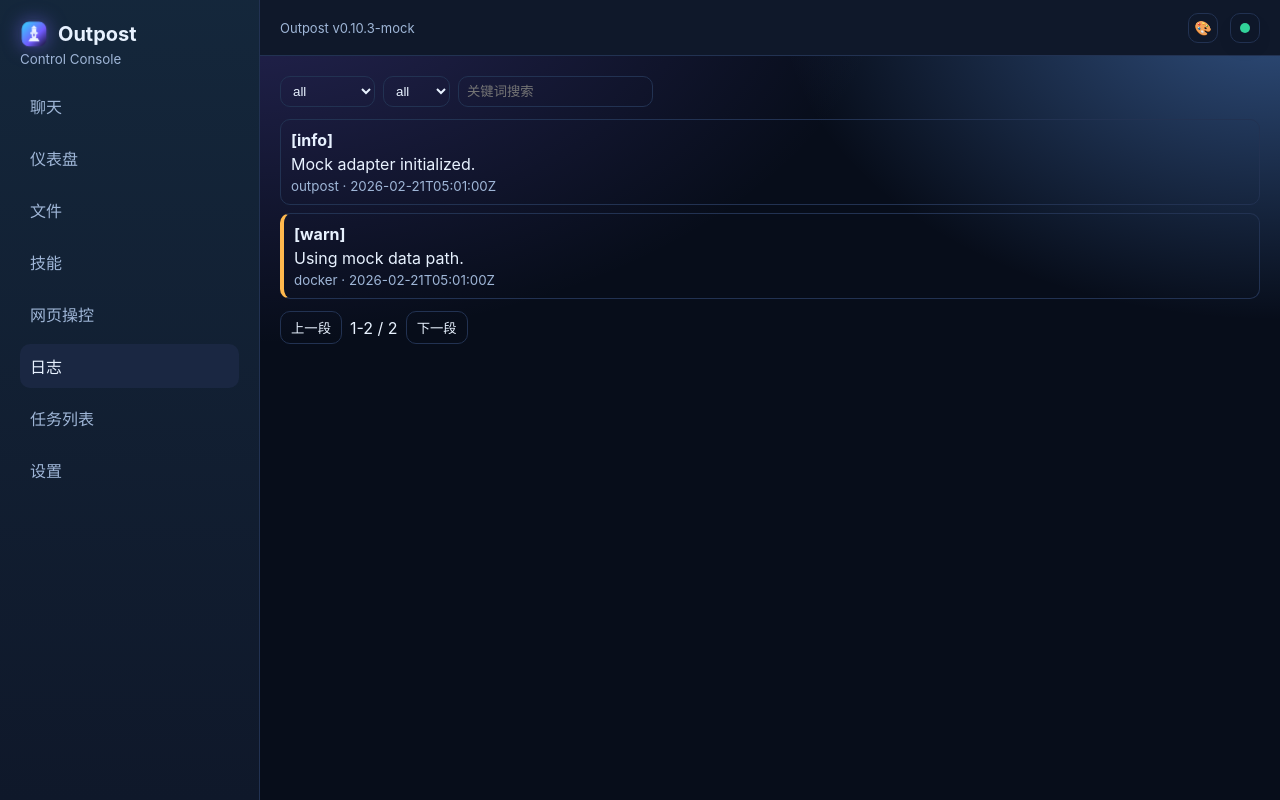
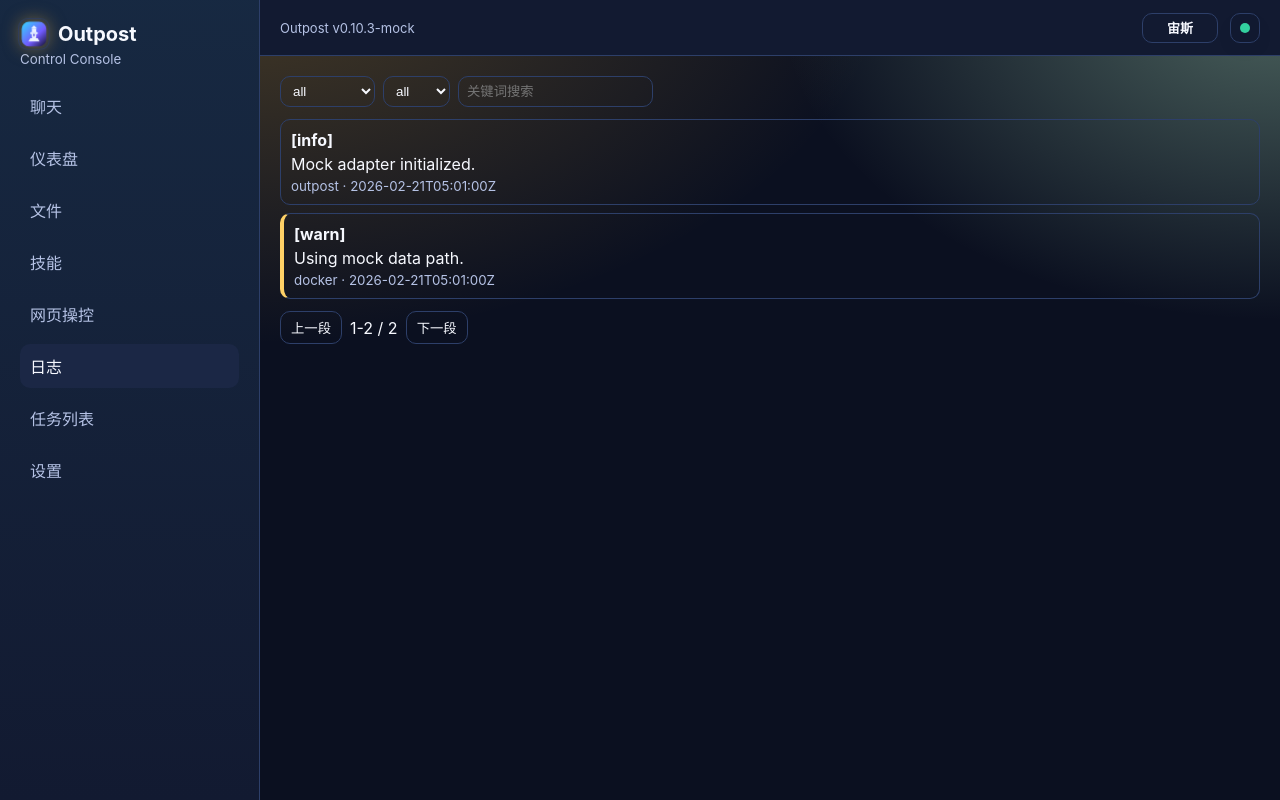
Before and after one commit to RyanNoveClud/OutpostForOpenclawDocker, a React (Vite) app: page /logs in a window 1280 px wide. Built offline with nearby package versions, Linux system fonts and the light colour scheme; no server answers.

Commit message:
retheme UI as Zeus/Poseidon/Hades and simplify theme switch label

```diff
--- a/src/app/app.css
+++ b/src/app/app.css
@@ -10,42 +10,45 @@
 }
 
 .shell[data-theme='nebula'] {
-  --bg: #070d1a;
-  --bg-elevated: #0f182a;
-  --bg-hover: #1a2742;
-  --text: #e8f2ff;
-  --text-muted: #9fb6d7;
-  --border: #223252;
-  --ok: #32d39a;
-  --warn: #ffb84d;
-  --err: #ff6470;
-  --accent: #7f6bff;
+  /* 宙斯：雷霆金+深夜蓝 */
+  --bg: #0b1020;
+  --bg-elevated: #121a31;
+  --bg-hover: #1b2745;
+  --text: #f7f9ff;
+  --text-muted: #b5c2e5;
+  --border: #2d3f69;
+  --ok: #33d09f;
+  --warn: #ffd166;
+  --err: #ff6b7a;
+  --accent: #f5b93a;
 }
 
 .shell[data-theme='ocean'] {
-  --bg: #041721;
-  --bg-elevated: #0b2433;
-  --bg-hover: #12354b;
+  /* 波塞冬：深海青+海浪蓝 */
+  --bg: #031824;
+  --bg-elevated: #092638;
+  --bg-hover: #123b56;
   --text: #e9fbff;
-  --text-muted: #9cc8da;
-  --border: #245069;
-  --ok: #1ecfa7;
-  --warn: #ffd166;
-  --err: #ff6b81;
-  --accent: #1dbad8;
+  --text-muted: #9ccedf;
+  --border: #245775;
+  --ok: #20d6ad;
+  --warn: #ffd27a;
+  --err: #ff7187;
+  --accent: #2ec4ff;
 }
 
 .shell[data-theme='mono'] {
-  --bg: #101112;
-  --bg-elevated: #17191b;
-  --bg-hover: #222428;
-  --text: #f3f4f6;
-  --text-muted: #a0a5ae;
-  --border: #31343a;
-  --ok: #7ee787;
-  --warn: #f2cc60;
-  --err: #ff7b72;
-  --accent: #c9ccd2;
+  /* 哈迪斯：冥界黑+幽紫 */
+  --bg: #0c0a14;
+  --bg-elevated: #151025;
+  --bg-hover: #21183a;
+  --text: #f2edff;
+  --text-muted: #b1a7cc;
+  --border: #3a3157;
+  --ok: #7de0a2;
+  --warn: #f0c674;
+  --err: #ff7ea8;
+  --accent: #9d6bff;
 }
 
 * {
@@ -190,15 +193,15 @@ body {
   background: var(--bg-hover);
 }
 
-.icon-button {
-  width: 30px;
+.theme-switch-button {
+  min-width: 76px;
   height: 30px;
-  min-width: 30px;
-  padding: 0 !important;
+  padding: 0 10px !important;
   display: inline-flex;
   align-items: center;
   justify-content: center;
-  font-size: 14px;
+  font-size: 13px;
+  font-weight: 600;
 }
 
 .status-icon-wrap {
--- a/src/components/layout/ShellLayout.tsx
+++ b/src/components/layout/ShellLayout.tsx
@@ -40,13 +40,13 @@ function applyFavicon(theme: ThemeMode) {
 
 function getThemeLabel(theme: ThemeMode, lang: 'zh' | 'en') {
   if (lang === 'zh') {
-    if (theme === 'nebula') return '星云';
-    if (theme === 'ocean') return '海洋';
-    return '单色';
+    if (theme === 'nebula') return '宙斯';
+    if (theme === 'ocean') return '波塞冬';
+    return '哈迪斯';
   }
-  if (theme === 'nebula') return 'Nebula';
-  if (theme === 'ocean') return 'Ocean';
-  return 'Mono';
+  if (theme === 'nebula') return 'Zeus';
+  if (theme === 'ocean') return 'Poseidon';
+  return 'Hades';
 }
 
 export function ShellLayout() {
@@ -116,12 +116,12 @@ export function ShellLayout() {
           <div className="topbar-right">
             <button
               type="button"
-              className="icon-button"
-              title={`${t('theme')}: ${getThemeLabel(theme, lang)}`}
-              aria-label={`${t('theme')}: ${getThemeLabel(theme, lang)}`}
+              className="theme-switch-button"
+              title={getThemeLabel(theme, lang)}
+              aria-label={getThemeLabel(theme, lang)}
               onClick={() => setUiSettings({ theme: nextTheme(theme) })}
             >
-              🎨
+              {getThemeLabel(theme, lang)}
             </button>
             <span className="status-icon-wrap" title={statusText} aria-label={statusText}>
               <span className={`status-dot ${status}`} />
--- a/src/i18n.ts
+++ b/src/i18n.ts
@@ -19,9 +19,9 @@ const dict = {
     switchConnection: '切换连接状态',
     refresh: '刷新',
     uiSettings: 'UI 设置',
-    themeNebula: '星云',
-    themeOcean: '海洋',
-    themeMono: '单色',
+    themeNebula: '宙斯',
+    themeOcean: '波塞冬',
+    themeMono: '哈迪斯',
     loading: '数据加载中',
     loadFailed: '数据加载失败',
     status: '状态',
@@ -128,9 +128,9 @@ const dict = {
     switchConnection: 'Toggle connection',
     refresh: 'Refresh',
     uiSettings: 'UI Settings',
-    themeNebula: 'Nebula',
-    themeOcean: 'Ocean',
-    themeMono: 'Mono',
+    themeNebula: 'Zeus',
+    themeOcean: 'Poseidon',
+    themeMono: 'Hades',
     loading: 'Loading data',
     loadFailed: 'Failed to load data',
     status: 'Status',
```
